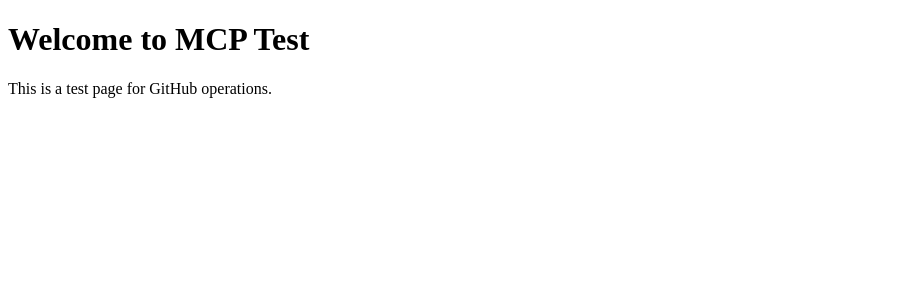
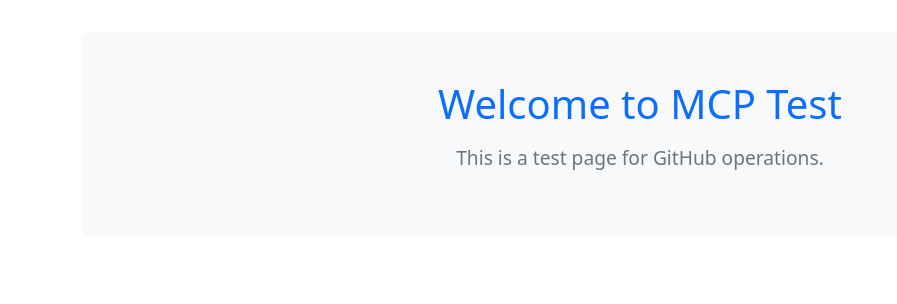
Before and after one commit to takachaa/mcptest2, a plain HTML site: page index.html in a window 1280 px wide. Shown: the whole page, without its empty margins (0-897 px from the left). Drawn offline with nearby package versions, Linux system fonts and the light colour scheme.

Commit message:
Add Bootstrap and custom styles

```diff
--- /dev/null
+++ b/css/style.css
@@ -0,0 +1,22 @@
+/* Custom styles */
+.container {
+  padding-top: 2rem;
+  padding-bottom: 2rem;
+}
+
+.welcome-section {
+  background-color: #f8f9fa;
+  padding: 3rem 0;
+  border-radius: 0.5rem;
+  margin-bottom: 2rem;
+}
+
+.welcome-section h1 {
+  color: #0d6efd;
+  margin-bottom: 1rem;
+}
+
+.welcome-section p {
+  font-size: 1.2rem;
+  color: #6c757d;
+}
--- a/index.html
+++ b/index.html
@@ -1 +1,23 @@
-<!DOCTYPE html><html><head><title>MCP Test Page</title></head><body><h1>Welcome to MCP Test</h1><p>This is a test page for GitHub operations.</p></body></html>
+<!DOCTYPE html>
+<html>
+  <head>
+    <title>MCP Test Page</title>
+    <!-- Bootstrap CSS -->
+    <link
+      href="https://cdn.jsdelivr.net/npm/bootstrap@5.3.0/dist/css/bootstrap.min.css"
+      rel="stylesheet"
+    />
+    <!-- Custom CSS -->
+    <link href="css/style.css" rel="stylesheet" />
+  </head>
+  <body>
+    <div class="container">
+      <div class="welcome-section text-center">
+        <h1>Welcome to MCP Test</h1>
+        <p>This is a test page for GitHub operations.</p>
+      </div>
+    </div>
+    <!-- Bootstrap JS Bundle -->
+    <script src="https://cdn.jsdelivr.net/npm/bootstrap@5.3.0/dist/js/bootstrap.bundle.min.js"></script>
+  </body>
+</html>
```
